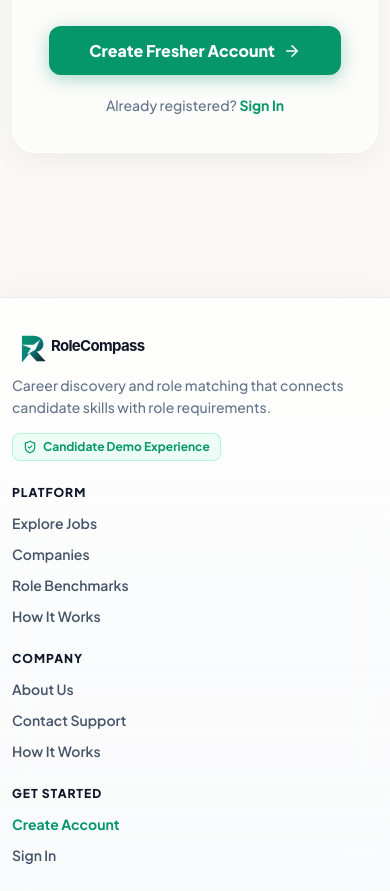
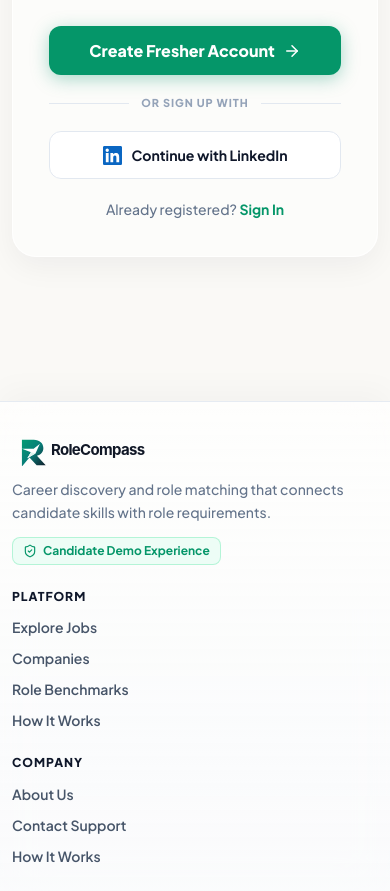
Before and after one commit to Venkat-1506/rolecompass-supabase, a React (Vite) app: page /onboarding/account in a window 390 px wide. Shown: the part 1230-2121 px from the top of the page. Built offline with nearby package versions, Linux system fonts and the light colour scheme; no server answers.

Commit message:
Add LinkedIn OAuth sign-in UI

```diff
--- a/src/pages/auth/LoginPage.jsx
+++ b/src/pages/auth/LoginPage.jsx
@@ -11,6 +11,13 @@ import { ArrowRight, Compass, ShieldCheck, Sparkles, FileText, Eye, EyeOff } fro
 import heroFemaleCutout from '../../assets/images/public/hero-female-professional-cutout.png';
 import googleLogo from '../../assets/company-logos/google.svg';
 import githubLogo from '../../assets/company-logos/github.svg';
+import linkedinLogo from '../../assets/company-logos/linkedin.svg';
+
+const OAUTH_PROVIDER_IDS = {
+  Google: 'google',
+  GitHub: 'github',
+  LinkedIn: 'linkedin_oidc',
+};
 
 const DEMO_ACCOUNTS = [
   { email: 'arjun.verma@rolecompass.demo', label: 'Arjun Verma', detail: 'Fresher demo profile' },
@@ -78,7 +85,7 @@ export function LoginPage() {
     setIsLoading(true);
 
     try {
-      await signInWithOAuth(provider.toLowerCase());
+      await signInWithOAuth(OAUTH_PROVIDER_IDS[provider] || provider.toLowerCase());
     } catch (err) {
       setIsLoading(false);
       setError(err.message || `Unable to start ${provider} sign-in.`);
@@ -417,6 +424,15 @@ export function LoginPage() {
                       <img src={githubLogo} alt="" />
                       GitHub
                     </button>
+                    <button
+                      type="button"
+                      className="rc-auth-provider"
+                      disabled={isLoading}
+                      onClick={() => handleProviderSignIn('LinkedIn')}
+                    >
+                      <img src={linkedinLogo} alt="" />
+                      LinkedIn
+                    </button>
                   </div>
 
                   <div className="rc-auth-note">
--- a/src/pages/onboarding/AccountDetails.jsx
+++ b/src/pages/onboarding/AccountDetails.jsx
@@ -6,6 +6,7 @@ import { Stack } from '../../components/layout/Stack.jsx';
 import { Input } from '../../components/ui/Input.jsx';
 import { OnboardingProgress } from '../../components/onboarding/OnboardingProgress.jsx';
 import { useApp } from '../../app/providers/AppProviders.jsx';
+import linkedinLogo from '../../assets/company-logos/linkedin.svg';
 import { ShieldCheck, Sparkles, UserCheck, ArrowRight, Eye, EyeOff } from 'lucide-react';
 
 const MIN_PASSWORD_LENGTH = 6;
@@ -13,7 +14,7 @@ const MIN_PASSWORD_LENGTH = 6;
 export function AccountDetails() {
   const navigate = useNavigate();
   const [searchParams] = useSearchParams();
-  const { registerAccount } = useApp();
+  const { registerAccount, signInWithOAuth } = useApp();
   const path = searchParams.get('path') || 'fresher';
 
   const [fullName, setFullName] = useState('');
@@ -26,6 +27,7 @@ export function AccountDetails() {
   const [error, setError] = useState('');
   const [infoMsg, setInfoMsg] = useState('');
   const [isSubmitting, setIsSubmitting] = useState(false);
+  const [oauthLoading, setOauthLoading] = useState(false);
 
   const getPathLabel = () => {
     switch (path) {
@@ -84,6 +86,22 @@ export function AccountDetails() {
       setError(err.message || 'An error occurred while creating your account.');
     } finally {
       setIsSubmitting(false);
+    }
+  };
+
+  const handleLinkedInSignIn = async () => {
+    if (oauthLoading || isSubmitting) return;
+
+    setError('');
+    setInfoMsg('');
+    setOauthLoading(true);
+
+    try {
+      await signInWithOAuth('linkedin_oidc');
+    } catch (err) {
+      setError(err.message || 'Unable to start LinkedIn sign-in.');
+    } finally {
+      setOauthLoading(false);
     }
   };
 
@@ -434,6 +452,18 @@ export function AccountDetails() {
                   <ArrowRight size={18} />
                 </button>
 
+                <div className="rc-auth-divider">or sign up with</div>
+
+                <button
+                  type="button"
+                  className="rc-auth-provider"
+                  onClick={handleLinkedInSignIn}
+                  disabled={isSubmitting || oauthLoading}
+                >
+                  <img src={linkedinLogo} alt="" />
+                  {oauthLoading ? 'Connecting to LinkedIn...' : 'Continue with LinkedIn'}
+                </button>
+
                 <div style={{ textAlign: 'center', color: '#64748b' }} className="rc-small">
                   Already registered?{' '}
                   <Link
--- a/src/services/auth/supabaseAuthService.js
+++ b/src/services/auth/supabaseAuthService.js
@@ -321,7 +321,7 @@ export async function signInWithSupabaseOAuth(provider) {
   const redirectTo =
     typeof window === 'undefined'
       ? undefined
-      : `${window.location.origin}${window.location.pathname}`;
+      : `${window.location.origin}${window.location.pathname}${window.location.search}${window.location.hash}`;
   const { error } = await supabase.auth.signInWithOAuth({
     provider,
     options: { redirectTo },
--- a/src/styles/onboarding.css
+++ b/src/styles/onboarding.css
@@ -679,7 +679,7 @@
 
 .rc-auth-providers {
   display: grid;
-  grid-template-columns: repeat(2, minmax(0, 1fr));
+  grid-template-columns: repeat(3, minmax(0, 1fr));
   gap: 10px;
 }
 
@@ -806,6 +806,12 @@
   text-decoration: underline;
 }
 
+@media (max-width: 720px) {
+  .rc-auth-providers {
+    grid-template-columns: 1fr;
+  }
+}
+
 @media (max-width: 560px) {
   .rc-auth-card {
     padding: 26px 20px;
```
Also changed, not shown: 2 other files (tests, documents, lock files or other folders).
